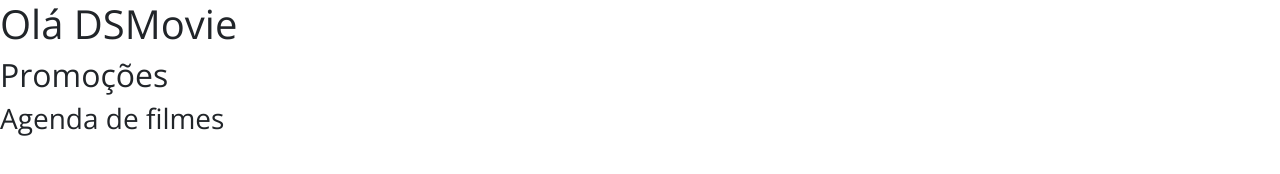
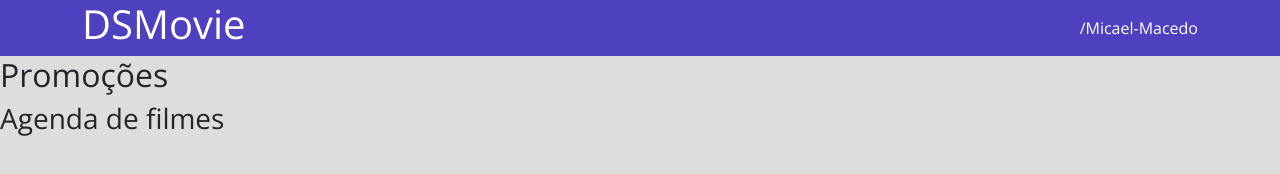
Before and after one commit to Micael-Macedo/DSMovie, a plain HTML site: page index.html in a window 1280 px wide. Drawn offline with nearby package versions, Linux system fonts and the light colour scheme.

Commit message:
Barra superior PARTE 1

```diff
--- a/css/styles.css
+++ b/css/styles.css
@@ -1,5 +1,26 @@
 @import url('https://fonts.googleapis.com/css2?family=Open+Sans:wght@300;400;700&display=swap');
 
 * {
+    box-sizing: border-box;
     font-family: 'Open Sans', sans-serif;
 }
+
+html, body{
+    background-color: #ddd;
+}
+
+header{
+    background-color: #4D41C0;
+    color: white;
+}
+
+a, a:hover{
+    color: unset;
+    text-decoration: none;
+}
+nav{
+
+    display: flex;
+    align-items: center;
+    justify-content: space-between;
+}
--- a/index.html
+++ b/index.html
@@ -9,7 +9,13 @@
     <link rel="stylesheet" href="css/styles.css">
 </head>
 <body>
-    <h1>Olá DSMovie</h1>
+    <header>
+        <nav class="container">
+            <h1>DSMovie</h1>
+            <a href="https://github.com/Micael-Macedo/DSMovie">/Micael-Macedo</a>
+        </nav>
+    </header>
+
     <h2>Promoções</h2>
     <h3>Agenda de filmes</h3>
 </body>
```
